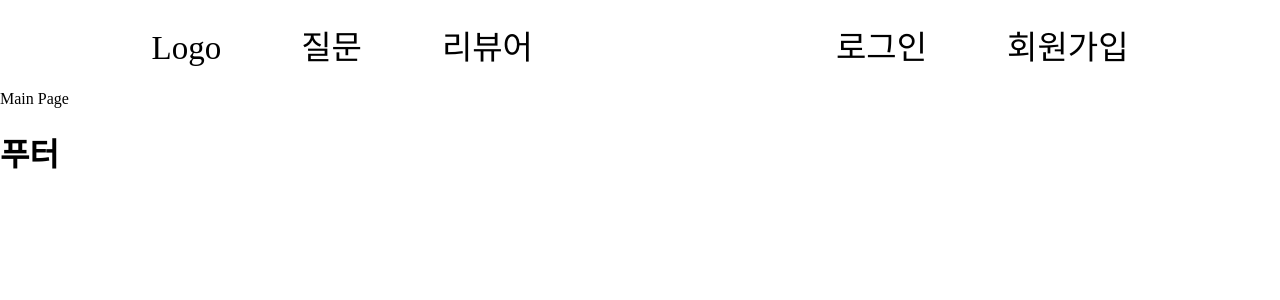
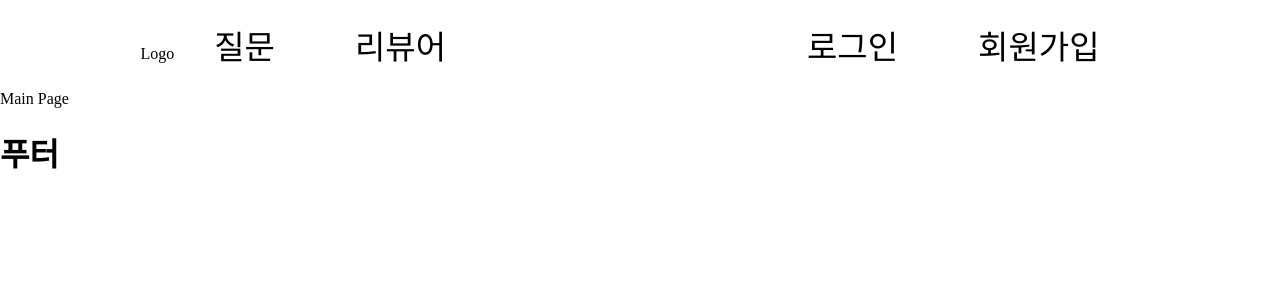
Before and after one commit to spring-boot-toy-project-team/code-review-frontend, a Next.js app in the folder code-review/: page / in a window 1280 px wide. Shown: the top 300 px of the page. Built offline with nearby package versions, Linux system fonts and the light colour scheme.

Commit message:
feat: header 구조변경

```diff
--- a/code-review/next.config.js
+++ b/code-review/next.config.js
@@ -2,6 +2,6 @@
 const nextConfig = {
   reactStrictMode: true,
   swcMinify: true,
-}
+};
 
-module.exports = nextConfig
+module.exports = nextConfig;
--- a/code-review/src/components/header.tsx
+++ b/code-review/src/components/header.tsx
@@ -1,24 +1,34 @@
 import styled from 'styled-components';
 import Link from 'next/link';
+
+const links = [
+  { name: '질문', path: '/question' },
+  { name: '리뷰어', path: '/reviewer' },
+];
+const authLinks = [
+  { name: '로그인', path: '/login' },
+  { name: '회원가입', path: '/signup' },
+];
+
 const Header = () => {
   return (
     <HeaderContainer>
       <div>
-        <Link href="/">
-          <LinkBox>Logo</LinkBox>
-        </Link>
-
-        <LinkBox>질문</LinkBox>
-        <LinkBox>리뷰어</LinkBox>
+        <span>Logo</span>
+        {links.map((link) => (
+          <Link href={link.path}>
+            <LinkBox>{link.name}</LinkBox>
+          </Link>
+        ))}
       </div>
       <div>
-        <Link href="/login">
-          <LinkBox>로그인</LinkBox>
-        </Link>
-        <Link href="/signup">
-          <LinkBox>회원가입</LinkBox>
-        </Link>
+        {authLinks.map((link) => (
+          <Link href={link.path}>
+            <LinkBox>{link.name}</LinkBox>
+          </Link>
+        ))}
       </div>
+      <HeaderShortBtn>slide</HeaderShortBtn>
     </HeaderContainer>
   );
 };
@@ -33,6 +43,24 @@ const HeaderContainer = styled.div`
   width: 100%;
 `;
 const LinkBox = styled.span`
+  display: inline;
   font-size: 33px;
   margin: 0px 40px 0px 40px;
+  @media (max-width: 800px) {
+    margin: 0px 15px 0px 15px;
+  }
+  @media (max-width: 550px) {
+    margin: 0px 5px 0px 5px;
+  }
+  @media (max-width: 430px) {
+    display: none;
+  }
 `;
+
+const HeaderShortBtn = styled.div`
+  font-size: 25px;
+  display: none;
+  @media (max-width: 430px) {
+    display: flex;
+  }
+`;
```
